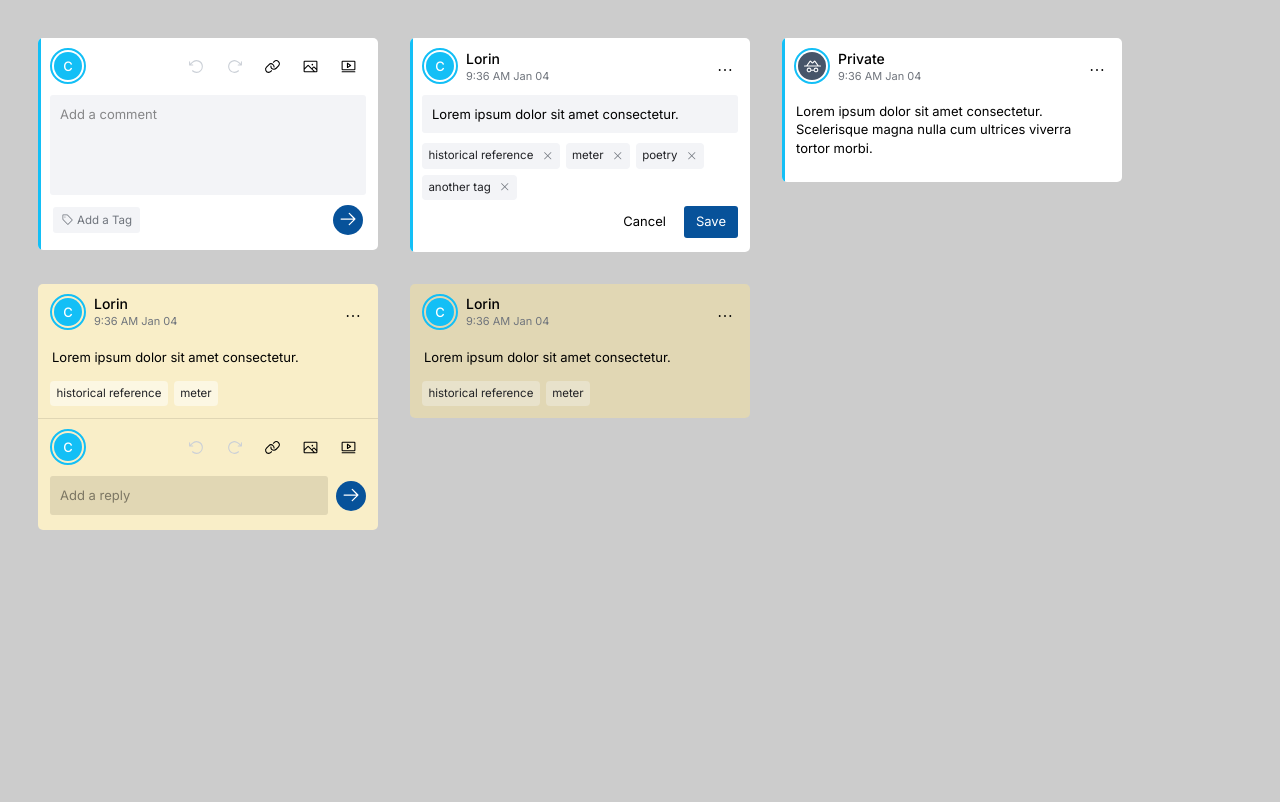
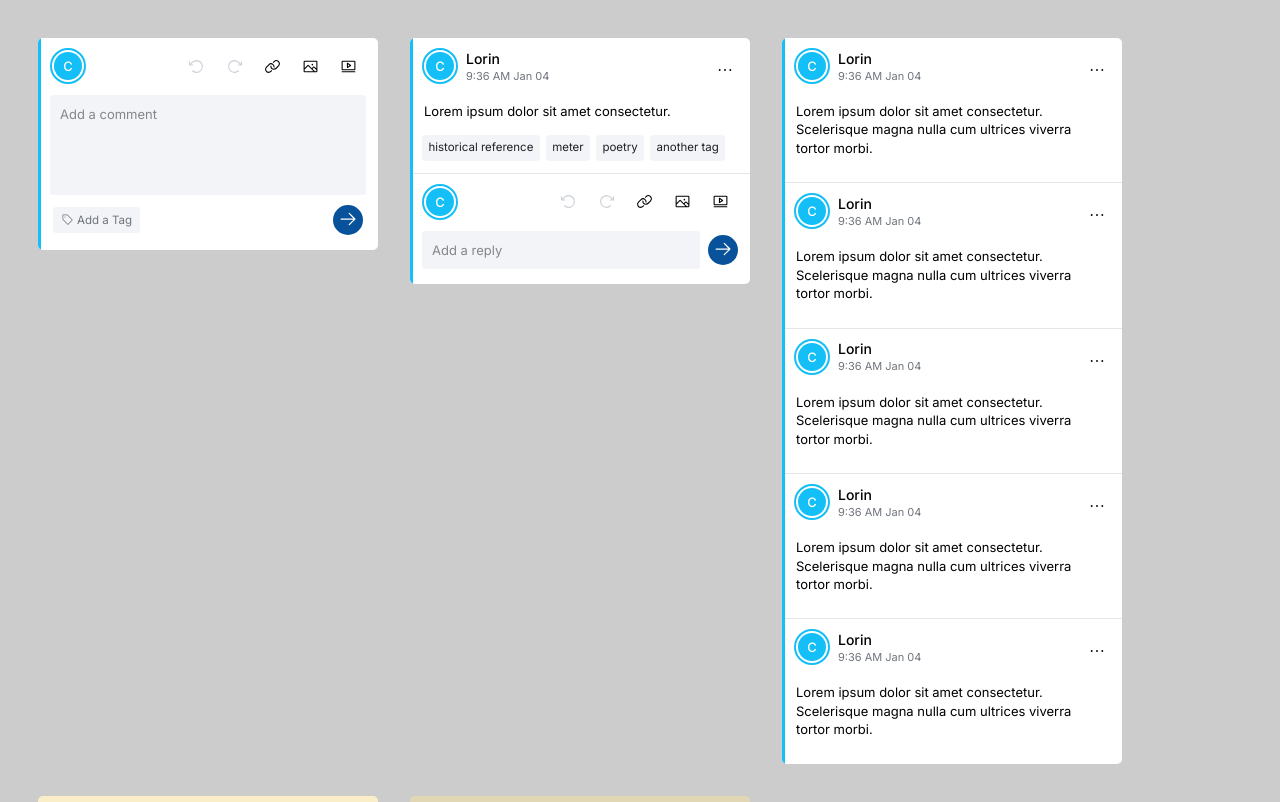
Before and after one commit to rsimon/recogito-components, a React (Vite) app: page / in a window 1280 px wide. Shown: the top 802 px of the page. Built offline with nearby package versions, Linux system fonts and the light colour scheme.

Commit message:
Multiple sections

```diff
--- a/src/Annotation.tsx
+++ b/src/Annotation.tsx
@@ -18,11 +18,13 @@ interface AnnotationProps {
 
   tags?: string[];
 
-  value?: string;
+  value?: string | string[];
 
 }
 
 export const Annotation = (props: AnnotationProps) => {
+
+  const values = Array.isArray(props.value) ? props.value : [props.value];
 
   const className = cn(
     'annotation',
@@ -33,11 +35,14 @@ export const Annotation = (props: AnnotationProps) => {
 
   return (
     <div className={className}>
-      <AnnotationSection
-        isEditable={props.isEditable}
-        isPrivate={props.isPrivate}
-        value={props.value}
-        tags={props.tags} />
+      {values.map((value, idx) => (
+        <AnnotationSection
+          key={`index-${idx}`}
+          isEditable={props.isEditable}
+          isPrivate={props.isPrivate}
+          value={value}
+          tags={props.tags} />
+      ))}
 
       {props.showReplyField && !props.isReadOnly && !props.isEditable && (
         <ReplyField />
--- a/src/AnnotationSection.css
+++ b/src/AnnotationSection.css
@@ -1,6 +1,11 @@
 .annotation-section {
   padding-bottom: 10px;
 }
+
+.annotation-section + .annotation-section {
+  border-top: 1px solid rgba(0, 0, 0, 0.1);
+}
+
 .annotation-section .annotation-section-footer {
   display: flex;
   padding: 0.25rem 12px;
--- a/src/index.tsx
+++ b/src/index.tsx
@@ -13,13 +13,18 @@ ReactDOM.createRoot(document.getElementById('app')!).render(
     <Annotation
       isNote={false}
       isPrivate={false}
-      isEditable={true}
+      isEditable={false}
       tags={['historical reference', 'meter', 'poetry', 'another tag']}
       showReplyField={true} />
 
     <Annotation
-      isPrivate={true}
-      value="Lorem ipsum dolor sit amet consectetur. Scelerisque magna nulla cum ultrices viverra tortor morbi." />
+      value={[
+        "Lorem ipsum dolor sit amet consectetur. Scelerisque magna nulla cum ultrices viverra tortor morbi.",
+        "Lorem ipsum dolor sit amet consectetur. Scelerisque magna nulla cum ultrices viverra tortor morbi.",
+        "Lorem ipsum dolor sit amet consectetur. Scelerisque magna nulla cum ultrices viverra tortor morbi.",
+        "Lorem ipsum dolor sit amet consectetur. Scelerisque magna nulla cum ultrices viverra tortor morbi.",
+        "Lorem ipsum dolor sit amet consectetur. Scelerisque magna nulla cum ultrices viverra tortor morbi."
+      ]} />
 
     <Annotation
       isNote={true}
```
